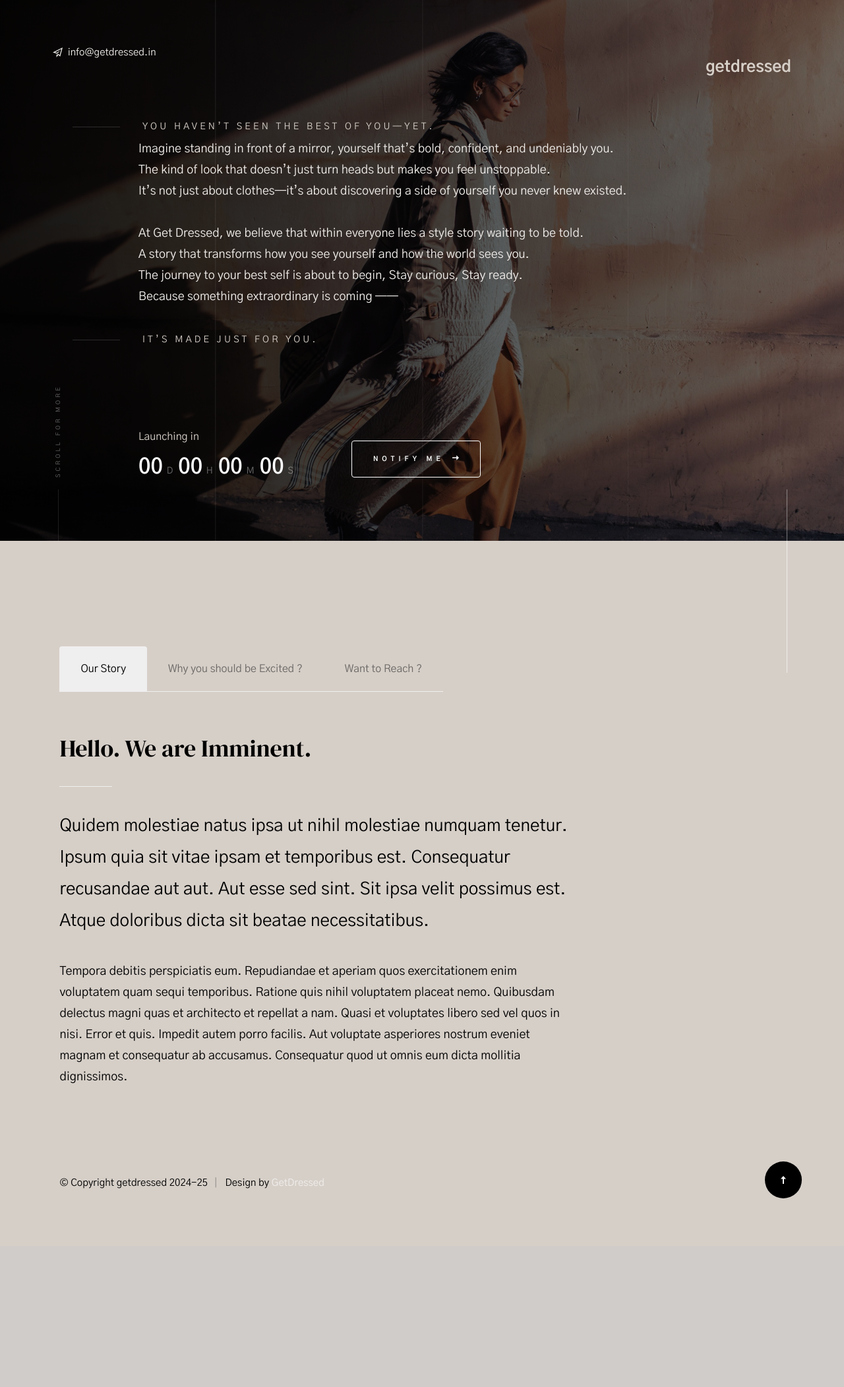
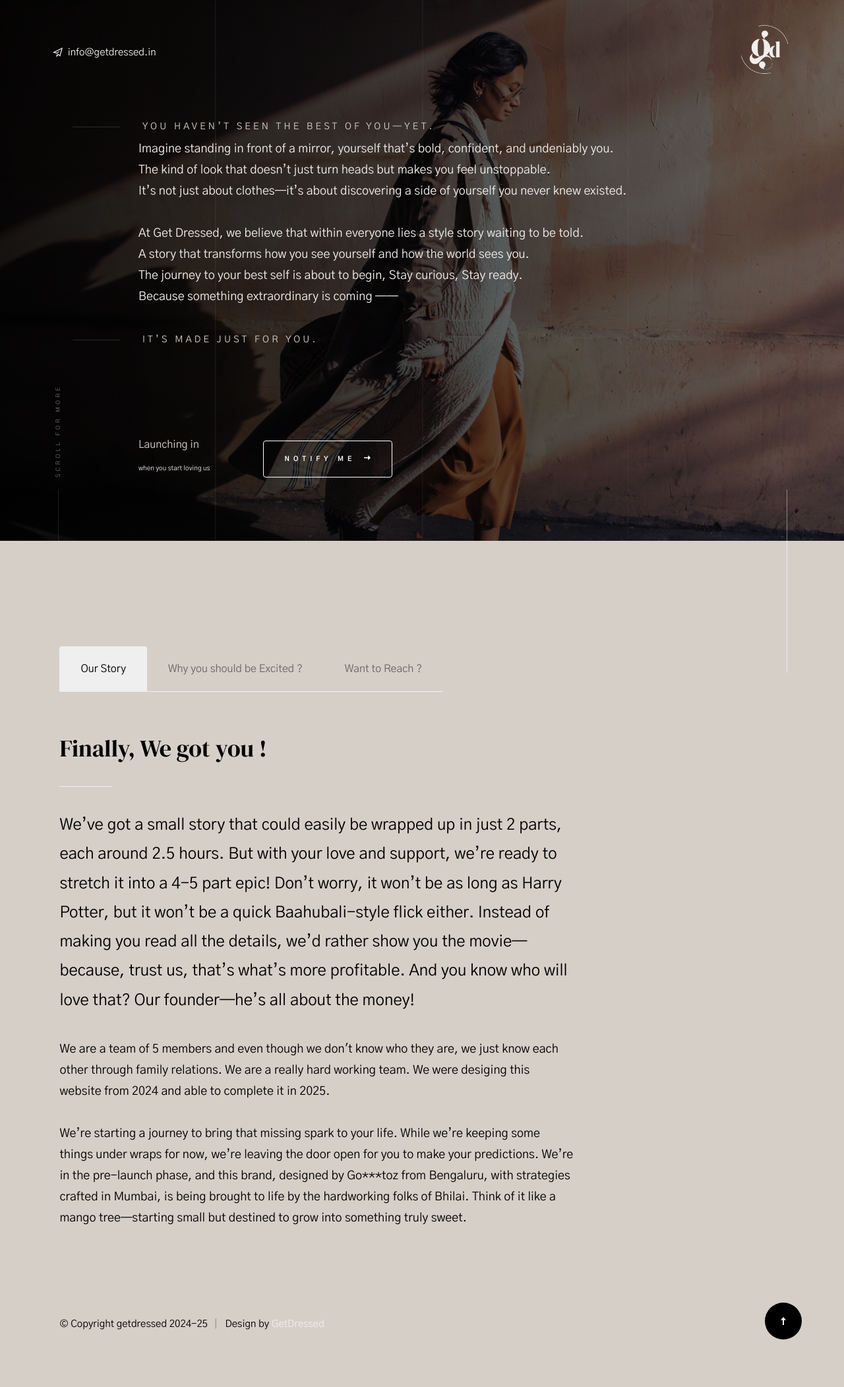
Before and after one commit to stshubham1820/gd-website, a Django app: page / in a window 1280 px wide. Shown: the whole page at 66% size. Before the commit the page ends 1817 px from the top, so only its background shows below. Run offline with Django 5.2, Linux system fonts and the light colour scheme; some libraries are stand-ins or nearby versions.

Commit message:
main-file-added

```diff
--- a/static/css/main.css
+++ b/static/css/main.css
@@ -94,7 +94,9 @@ body {
   margin: 0;
   padding: 0;
   position: relative;
-}
+  overflow-x: hidden;
+}
+
 
 
 /* -------------------------------------------------------------------
@@ -202,7 +204,7 @@ p img {
 p.lead {
   font-family: "Gothic A1", sans-serif;
   font-weight: 400;
-  font-size: 2.6rem;
+  font-size: 2.4rem;
   line-height: 1.846;
   margin-bottom: 3.6rem;
   color: #000000;
@@ -210,14 +212,14 @@ p.lead {
 
 @media screen and (max-width:1200px) {
   p.lead {
-    font-size: 2.4rem;
+    font-size: 2.2rem;
   }
 
 }
 
 @media screen and (max-width:600px) {
   p.lead {
-    font-size: 2.2rem;
+    font-size: 2.0rem;
   }
 
 }
@@ -1494,8 +1496,8 @@ input::-moz-focus-inner {
 }
 
 .header-logo img {
-  width: 140px;
-  height: 23px;
+  width: 80px;
+  height: 80px;
 }
 
 
@@ -1569,16 +1571,16 @@ input::-moz-focus-inner {
   }
 
   .header-logo img {
-    width: 125px;
-    height: 20px;
+    width: 60px;
+    height: 60px;
   }
 
 }
 
 @media screen and (max-width:600px) {
   .header-logo img {
-    width: 120px;
-    height: 19px;
+    width: 60px;
+    height: 60px;
   }
 
 }
--- a/templates/index-slides.html
+++ b/templates/index-slides.html
@@ -27,9 +27,9 @@
 
     <!-- favicons
     ================================================== -->
-    <link rel="apple-touch-icon" sizes="180x180" href="apple-touch-icon.png">
-    <link rel="icon" type="image/png" sizes="32x32" href="favicon-32x32.png">
-    <link rel="icon" type="image/png" sizes="16x16" href="favicon-16x16.png">
+    <link rel="icon" sizes="180x180" href="{% static 'images/gd_logo_2.png' %}" type="image/png">
+    <!-- <link rel="icon" type="image/png" sizes="32x32" href="favicon-32x32.png">
+    <link rel="icon" type="image/png" sizes="16x16" href="favicon-16x16.png"> -->
     <link rel="manifest" href="site.webmanifest">
 
 </head>
@@ -52,9 +52,7 @@
 
         <div class="header-logo">
             <a class="site-logo" href="/">
-                <h3 style="color : #d6cfc8 ;">
-                    getdressed
-                </h3>
+                <img src="{% static 'images/gd_logo_2.png' %}" alt="Company Logo" class="logo">
             </a>
         </div>
 
@@ -109,10 +107,10 @@
 
                     <div class="intro-content__counter-wrap">
                         <h4 style="color: #d6cfc8;">Launching in</h4>
-
-                        <div class="counter">
+                            <span style="color: #f1eeeb; font-size: 10px;">when you start loving us</span>
+                        <!-- <div class="counter">
                             <div class="counter__time days">
-                                365
+                                30
                                 <span>D</span>
                             </div>
                             <div class="counter__time hours">
@@ -127,7 +125,7 @@
                                 57
                                 <span>S</span>
                             </div>
-                        </div>  <!-- end counter -->
+                        </div>  end counter -->
                     </div> <!-- end intro-content__counter-wrap -->
 
                     <div class="intro-content__notify">
@@ -218,26 +216,32 @@
 
                         <div class="row tab-content__item-header">
                             <div class="column">
-                                <h1>Hello. We are Imminent.</h1>
+                                <h1>Finally, We got you !</h1>
                             </div>
                         </div>
 
                         <div class="row">
                             <div class="column">
                                 <p class="lead">
-                                Quidem molestiae natus ipsa ut nihil molestiae numquam tenetur. Ipsum quia
-                                sit vitae ipsam et temporibus est. Consequatur recusandae aut aut. Aut esse
-                                sed sint. Sit ipsa velit possimus est. Atque doloribus dicta sit beatae
-                                necessitatibus.
+                                    We’ve got a small story that could easily be wrapped up in just 2 parts, each around 2.5 hours. But with your love and support, we’re ready to stretch it into a 4-5 part epic! Don’t worry, it won’t be as long as Harry Potter, but it won’t be a quick Baahubali-style flick either. Instead of making you read all the details, we’d rather show you the movie—because, trust us, that’s what’s more profitable. And you know who will love that? Our founder—he’s all about the money!
                                 </p>
 
                                 <p>
-                                Tempora debitis perspiciatis eum. Repudiandae et aperiam quos exercitationem
-                                enim voluptatem quam sequi temporibus. Ratione quis nihil voluptatem placeat
-                                nemo. Quibusdam delectus magni quas et architecto et repellat a nam.
-                                Quasi et voluptates libero sed vel quos in nisi. Error et quis. Impedit autem
-                                porro facilis. Aut voluptate asperiores nostrum eveniet magnam et consequatur
-                                ab accusamus. Consequatur quod ut omnis eum dicta mollitia dignissimos.
+                                    We are a team of 5 members and even though we don't know who they are,
+                                    we just know each other through family relations.
+                                    We are a really hard working team. We were desiging this website
+                                    from 2024 and able to complete it in 2025.
+
+                                    <br><br>
+
+                                    We’re starting a journey to bring that missing spark to your life.
+                                    While we’re keeping some things under wraps for now, we’re leaving
+                                    the door open for you to make your predictions.
+                                    We’re in the pre-launch phase, and this brand, designed by
+                                    Go***toz from Bengaluru, with strategies crafted in Mumbai,
+                                    is being brought to life by the hardworking folks of Bhilai.
+                                    Think of it like a mango tree—starting small but destined to
+                                    grow into something truly sweet.
                                 </p>
 
                                 <!-- <div class="row">
@@ -291,8 +295,12 @@
                                 <div class="services-list__item-content">
                                     <h4 class="item-title">Happiness Unlimited</h4>
                                     <p>
-                                        Ever felt the kind of joy that makes you want to twirl, smile at strangers, and dance in your living room? <br> That’s the vibe we’re bringing.
-                                        A happiness so pure, it should come with a disclaimer: <br> May cause random bursts of self-love for you <br>
+                                        Ever felt the kind of joy that makes you want to twirl,
+                                        smile at strangers, and dance in your living room? <br>
+                                        That’s the vibe we’re bringing.
+                                        A happiness so pure, it should come with a disclaimer: <br>
+                                        <br>
+                                        May cause random bursts of self-love for you <br>
                                         <a href="https://youtu.be/IBvg3WeqP1U?t=132">lets-listen</a>.
                                     </p>
                                 </div>
@@ -302,8 +310,10 @@
                                 <div class="services-list__item-content">
                                     <h4 class="item-title">Unforgettable Memories</h4>
                                     <p>
-                                        Imagine looking back on your favorite moments and realizing you felt your absolute best every single time.<br>
+                                        Imagine looking back on your favorite moments and realizing
+                                        you felt your absolute best every single time.<br>
                                         That’s the kind of story we want to help you write—one unforgettable chapter at a time.<br>
+                                        <br>
                                         Side note: You might find yourself accidentally becoming the star of every throwback photo.
                                     </p>
                                 </div>
@@ -311,27 +321,55 @@
 
                             <div class="column services-list__item">
                                 <div class="services-list__item-content">
-                                    <h4 class="item-title">Web Design</h4>
+                                    <h4 class="item-title">Effortless Charm</h4>
                                     <p>
-                                    Sit ut cum molestiae. Dolore ducimus qui quasi. Fugiat consequatur sit vel illum vel et
-                                    a delectus. Vel sequi vitae voluptatem perspiciatis eligendi. Voluptatibus optio natus
-                                    asperiores est commodi amet quia architecto. Dolores necessitatibus et.
+                                        Walking into a room and stealing the spotlight,<br>
+                                        step by step, with all the confidence you never knew you had!<br>
+                                        No more second-guessing, no more doubts—just pure charm,<br>
+                                        and that’s what we will help you to discover!<br>
+                                        <br>
+                                        We don't know you are ready or not but we are..<br>
+                                        <br><br>
+                                        We're about to make kajal the most valuable thing
+                                        in your bag —because let's face it,<br>
+                                        you're probably using it more than your phone!
                                     </p>
+                                    <!-- <p>
+                                        Ever walked into a room and felt every eye on you?<br>
+                                        Maybe once, maybe twice... but that’s rare,<br>
+                                        isn’t it well,from now get used to it.<br>
+                                        Once you’re with GetDressed—uff! <br>
+                                        You’ll be the showstopper. Don't say we didn’t warn you
+                                        —your new fan club is waiting to take selfies with you!<br>
+
+                                        We provide free kajal for your safety—so stay assured no harm to your charm.
+                                    </p> -->
                                 </div>
                             </div>
 
                             <div class="column services-list__item">
                                 <div class="services-list__item-content">
-                                    <h4 class="item-title">Product Strategy</h4>
+                                    <h4 class="item-title">Discovering You</h4>
                                     <p>
-                                    Sit ut cum molestiae. Dolore ducimus qui quasi. Fugiat consequatur sit vel illum vel et
-                                    a delectus. Vel sequi vitae voluptatem perspiciatis eligendi. Voluptatibus optio natus
-                                    asperiores est commodi amet quia architecto. Dolores necessitatibus et.
+                                        Ever wonder how gold discovered its shine? <br>
+                                        By its own— No someone had to spot it first<br>
+                                        We all think we know ourselves, but what if <br>
+                                        the real version of us is waiting to be revealed?<br>
+                                        We’re here to show you the magic you’ve been missing—<br>
+                                        the version that’s been there all along,<br>
+                                        just waiting for the world to see it.<br>
+                                        <br>
+                                        And when you do, don’t be surprised if you catch <br>
+                                        a glimpse of yourself in the mirror and think, <br>
+                                        “Wait, who is this fabulous person?” <br>
+                                        It’s you—finally discovered.<br>
+
+                                        <!-- Side note : Randomly It can happen you will see yourself in the middle of the night and then sleep ooh this might not me. -->
                                     </p>
                                 </div>
                             </div>
 
-                            <div class="column services-list__item">
+                            <!-- <div class="column services-list__item">
                                 <div class="services-list__item-content">
                                     <h4 class="item-title">UI/UX Design</h4>
                                     <p>
@@ -340,15 +378,23 @@
                                     asperiores est commodi amet quia architecto. Dolores necessitatibus et.
                                     </p>
                                 </div>
-                            </div>
+                            </div> -->
 
-                            <div class="column services-list__item">
+                            <!-- <div class="column services-list__item">
                                 <div class="services-list__item-content">
                                     <h4 class="item-title">Mobile Design</h4>
                                     <p>
                                     Sit ut cum molestiae. Dolore ducimus qui quasi. Fugiat consequatur sit vel illum vel et
                                     a delectus. Vel sequi vitae voluptatem perspiciatis eligendi. Voluptatibus optio natus
                                     asperiores est commodi amet quia architecto. Dolores necessitatibus et.
+                                    </p>
+                                </div>
+                            </div> -->
+
+                            <div class="row">
+                                <div class="column">
+                                    <p>
+                                        If you’re ever stuck with a bunch of confident, happy, and charming people, making memories at every step—well, congrats, you’ve just bumped into the GetDressed people!
                                     </p>
                                 </div>
                             </div>
```
Also changed, not shown: gd_site/settings.py (+38 -26 lines), static/images/fav_gd.png (added), static/images/gd_logo.png (added), static/images/gd_logo_2.png (added), 1 other file.
